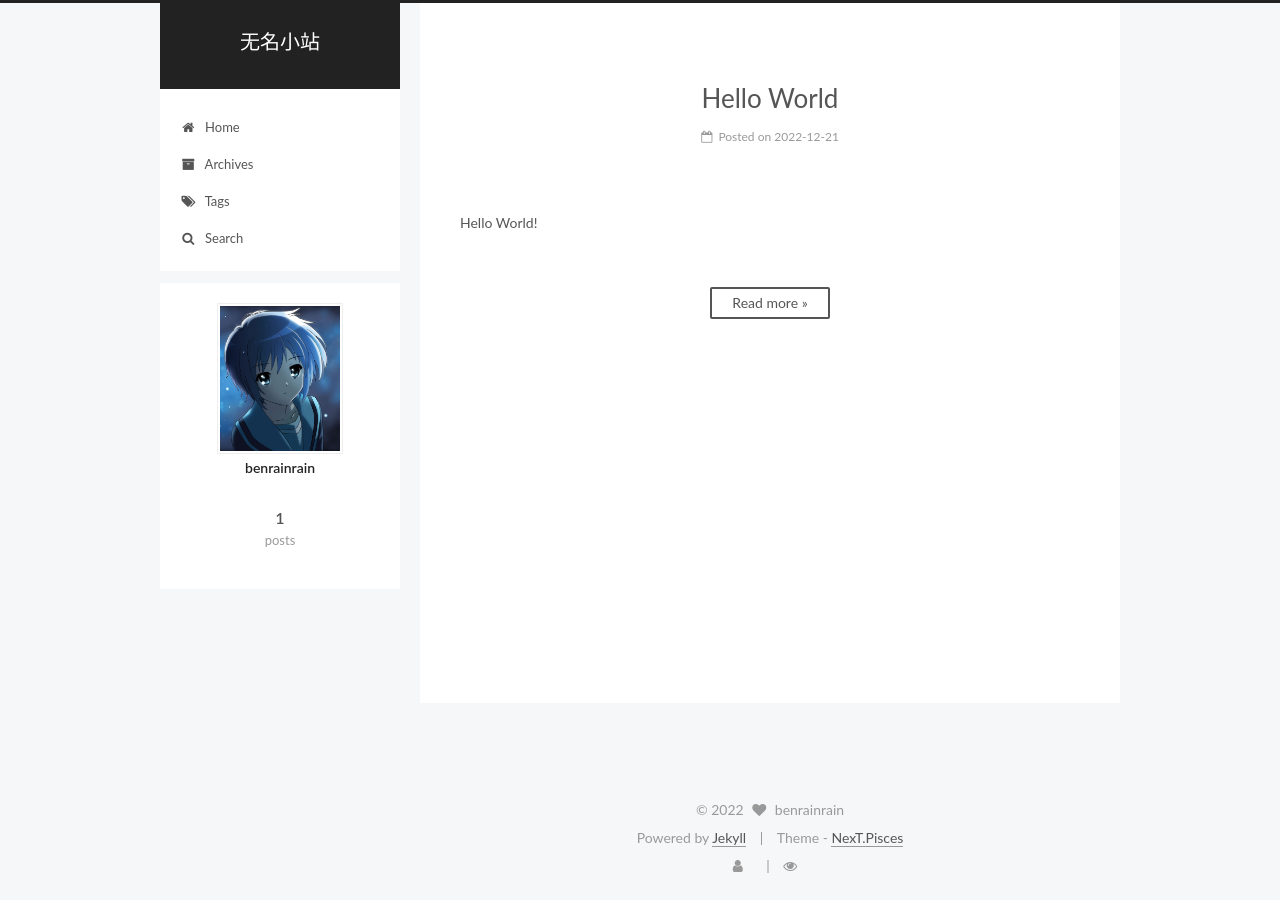
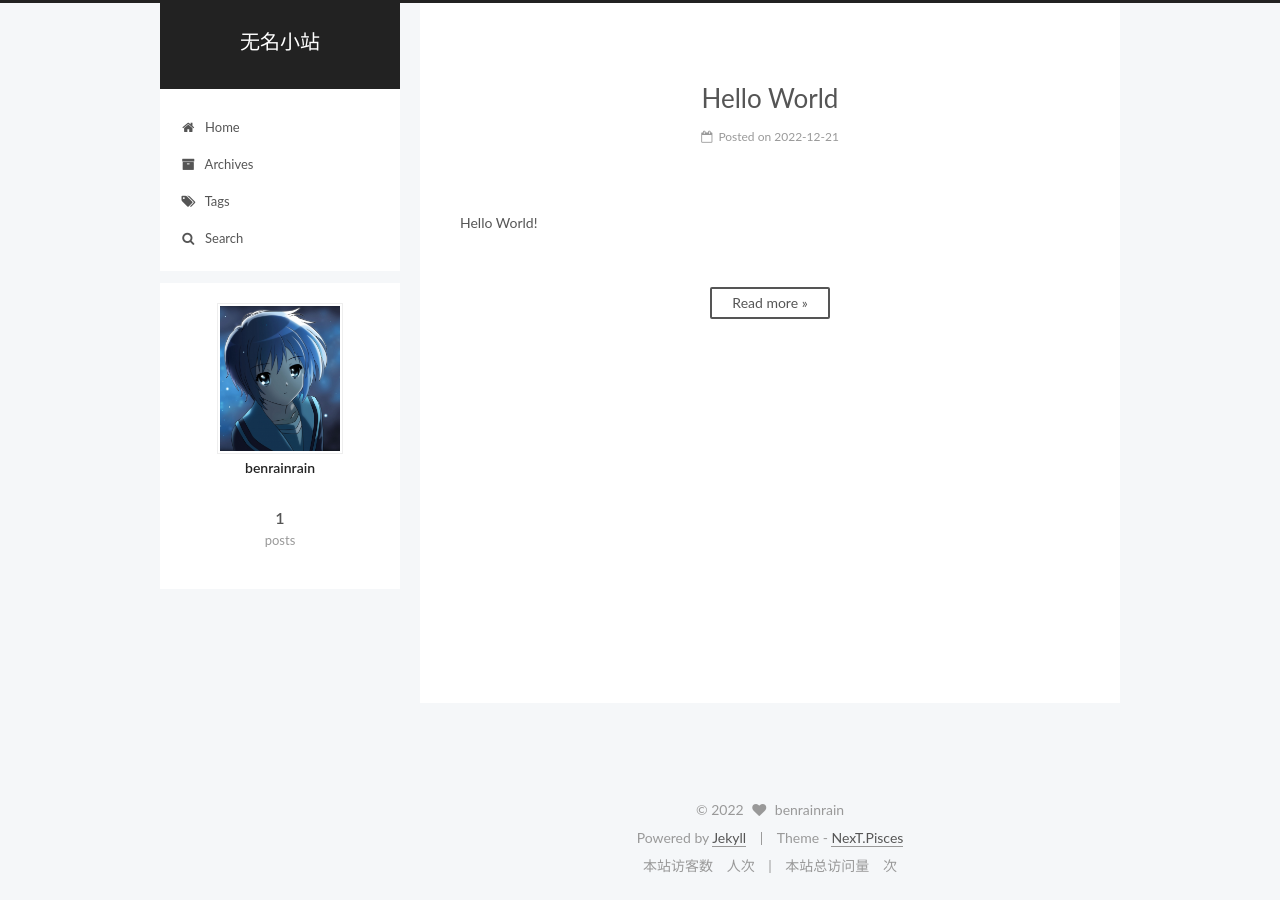
Before and after one commit to benrainrain/benrainrain.github.io, a Jekyll site: the page built from index.html, in a window 1280 px wide. Built offline with Jekyll 4.4.1, drawn with Linux system fonts in a browser that asks for light colours; the list of posts is cut into pages by our own code; comment, search, counter and statistics services are not loaded.

Commit message:
modify busuanzi config

```diff
--- a/_config.yml
+++ b/_config.yml
@@ -534,16 +534,17 @@ busuanzi_count:
   enable: true
   # custom uv span for the whole site
   site_uv: true
-  site_uv_header: <i class="fa fa-user"></i>
-  site_uv_footer:
+  site_uv_header: 本站访客数
+  site_uv_footer: 人次
   # custom pv span for the whole site
   site_pv: true
-  site_pv_header: <i class="fa fa-eye"></i>
-  site_pv_footer:
+  site_pv_header: 本站总访问量
+  site_pv_footer: 次
   # custom pv span for one page only
   page_pv: true
-  page_pv_header: <i class="fa fa-file-o"></i>
-  page_pv_footer:
+  page_pv_header: 本文总阅读量
+  page_pv_footer: 次
+
 
 
 # Tencent analytics ID
```
